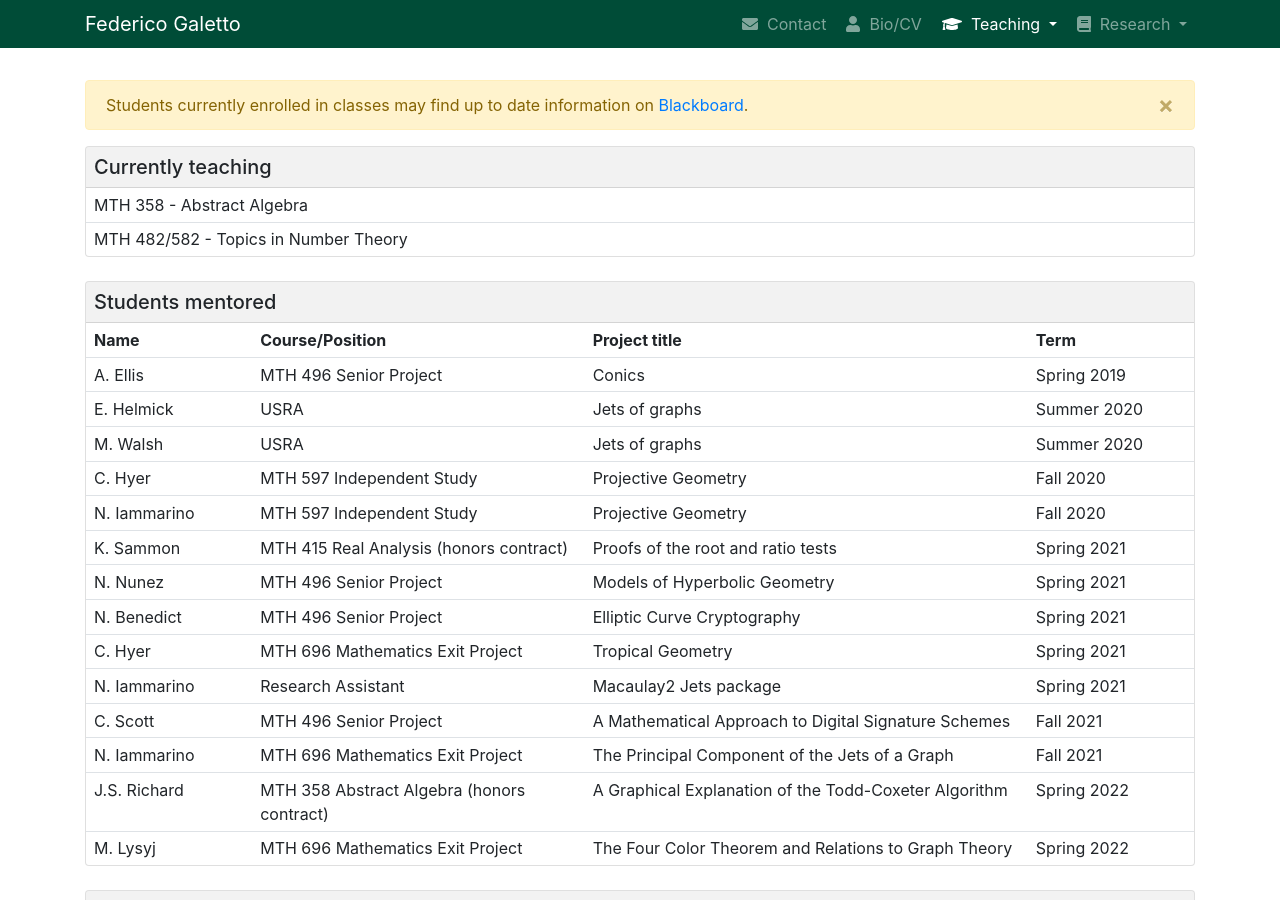
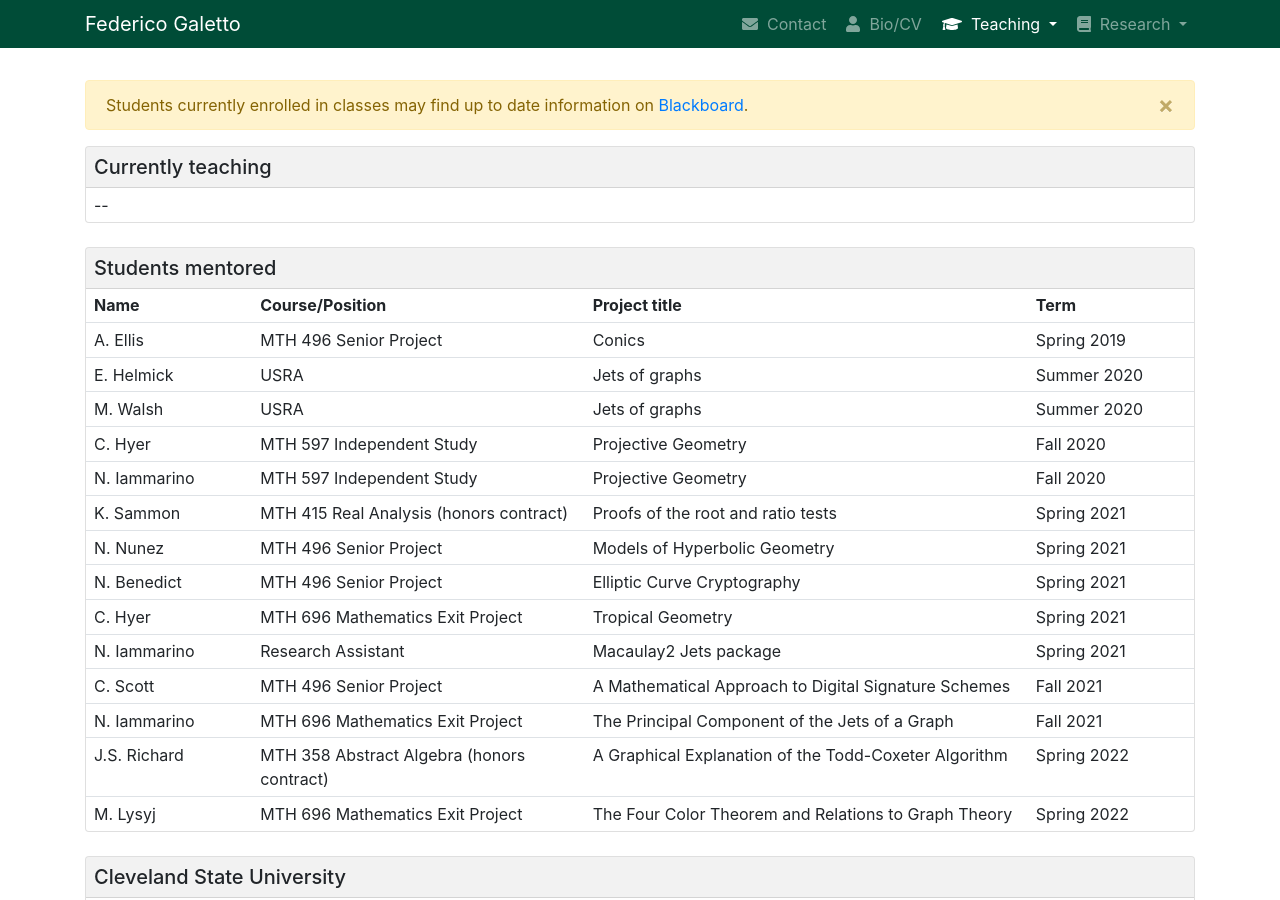
Before and after one commit to galettof/galettof.github.io, a Jekyll site: the page built from teaching.html, in a window 1280 px wide and 900 px high. Built offline with Jekyll 4.4.1, drawn with Linux system fonts in a browser that asks for light colours; nearby versions of some CDN libraries.

Commit message:
no teaching for summer 2022

```diff
--- a/teaching.html
+++ b/teaching.html
@@ -21,8 +21,7 @@ active: teaching
 	</div>
 	<table class="table notop table-sm mb-0">
 	  <tbody>
-	    <tr><td>MTH 358 - Abstract Algebra</td></tr>
-	    <tr><td>MTH 482/582 - Topics in Number Theory</td></tr>
+	    <tr><td>--</td></tr>
 	  </tbody>
 	</table>
       </div>
```
